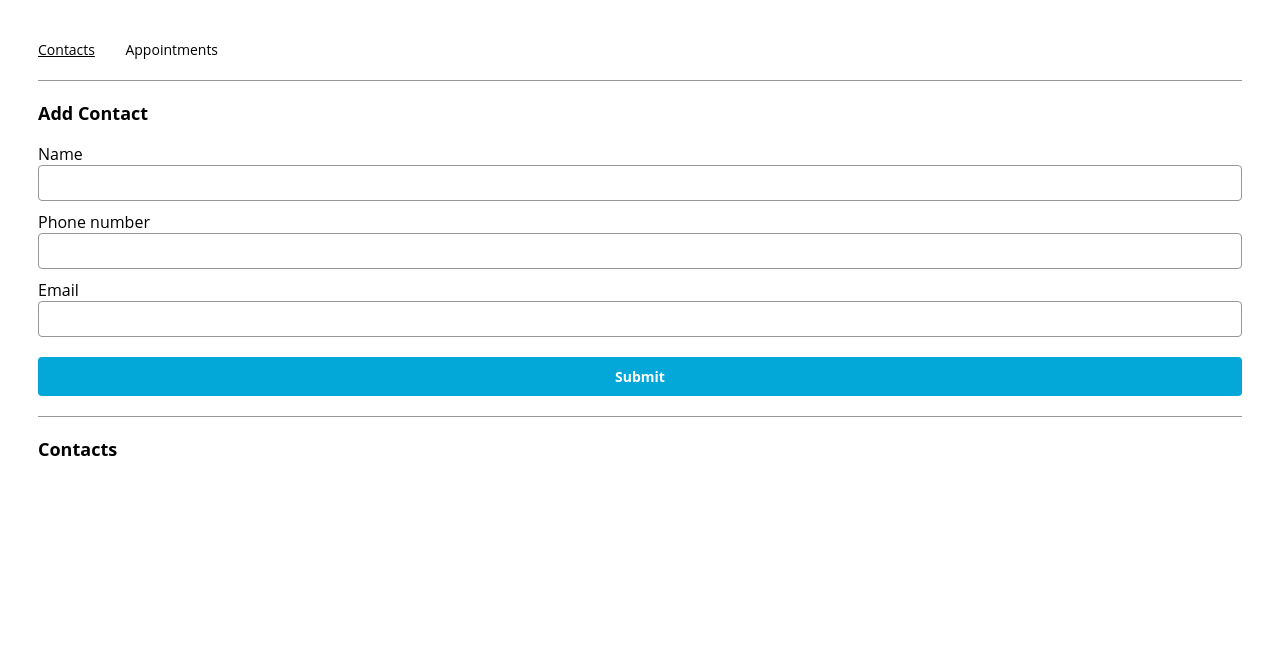
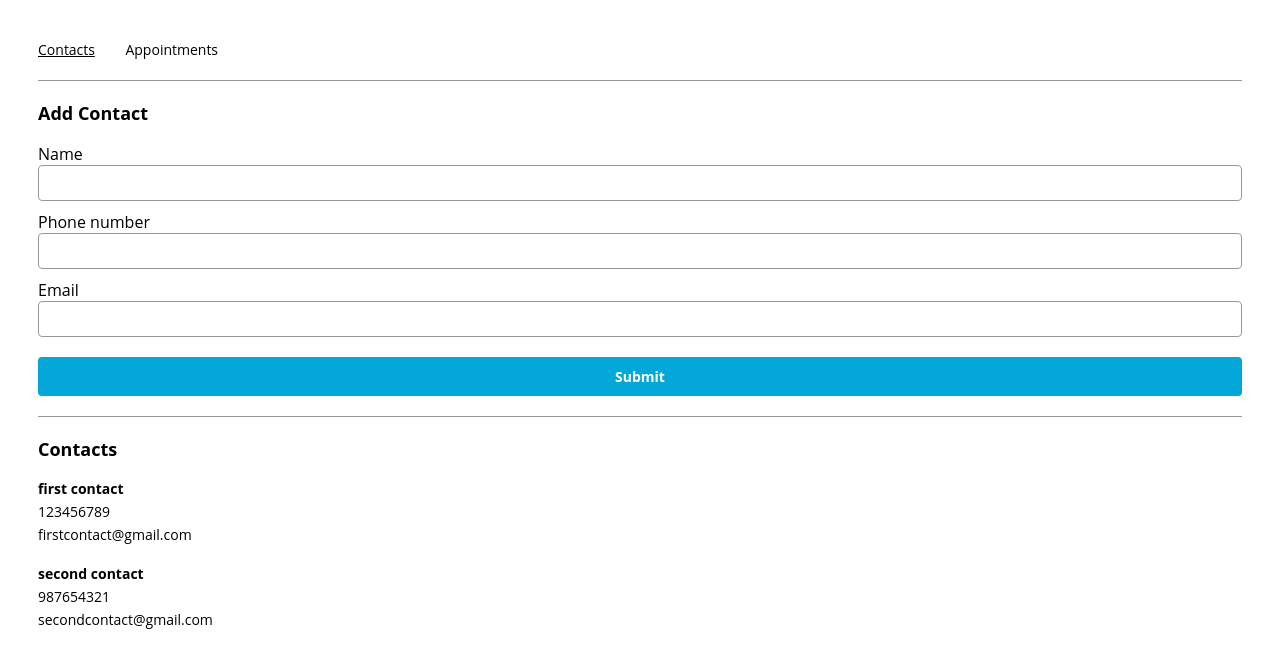
Before and after one commit to brnktt/cc_appointment_planner, a React (Create React App) app: page /contacts in a window 1280 px wide. Shown: the top 668 px of the page. Built offline with nearby package versions, Linux system fonts and the light colour scheme.

Commit message:
added Tile component

```diff
--- a/src/components/tile/Tile.js
+++ b/src/components/tile/Tile.js
@@ -1,9 +1,14 @@
 import React from "react";
 
-export const Tile = () => {
+export const Tile = ({ name, description }) => {
   return (
     <div className="tile-container">
-
+      <p className="tile tile-title">{name}</p>
+      {Object.values(description).map((desc) => {
+        return (
+          <p className="tile">{desc}</p>
+        )
+      })}
     </div>
   );
 };
```
